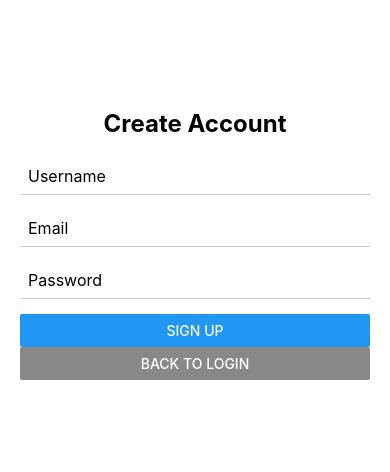
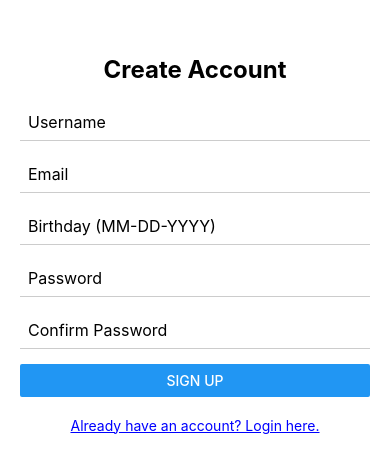
Before and after one commit to futuresfsake/TaleTrade, a React Native app: screen /Register in a window 390 px wide. Shown: the part 178-650 px from the top of the page. Built offline with nearby package versions, Linux system fonts and the light colour scheme.

Commit message:
build: update dependencies and finalize user registration with birthday. firestore worked

```diff
--- a/package.json
+++ b/package.json
@@ -12,6 +12,7 @@
   "dependencies": {
     "@react-native-firebase/app": "^24.0.0",
     "@react-native-firebase/auth": "^24.0.0",
+    "@react-native-firebase/firestore": "^24.0.0",
     "@react-native/new-app-screen": "0.85.1",
     "@react-navigation/native": "^7.2.2",
     "@react-navigation/native-stack": "^7.14.11",
--- a/src/screens/auth/RegisterScreen.tsx
+++ b/src/screens/auth/RegisterScreen.tsx
@@ -1,30 +1,70 @@
 import React, { useState } from 'react';
-import { View, Text, TextInput, StyleSheet, Button, Alert } from 'react-native';
-import { registerUser } from '../../services/authService'; // The Logic Connection
+import { View, Text, TextInput, StyleSheet, Button, Alert, TouchableOpacity } from 'react-native';
+import { registerUser } from '../../services/authService';
 
 const RegisterScreen = ({ navigation }: any) => {
+  const [username, setUsername] = useState('');
   const [email, setEmail] = useState('');
   const [password, setPassword] = useState('');
-  const [username, setUsername] = useState('');
+  const [confirmPassword, setConfirmPassword] = useState('');
+  const [birthday, setBirthday] = useState('');
+
+
+
+  const handleBirthdayChange = (text: string) => {
+  // 1. Remove any non-numeric characters if they somehow get in
+  const cleaned = text.replace(/[^0-9]/g, '');
+  let formatted = cleaned;
+
+  // 2. Auto-insert dashes for the MM-DD-YYYY format
+  if (cleaned.length > 2 && cleaned.length <= 4) {
+    formatted = `${cleaned.slice(0, 2)}-${cleaned.slice(2)}`;
+  } else if (cleaned.length > 4) {
+    formatted = `${cleaned.slice(0, 2)}-${cleaned.slice(2, 4)}-${cleaned.slice(4, 8)}`;
+  }
+
+  setBirthday(formatted);
+};
 
   const handleRegister = async () => {
-    // Basic check before triggering the backend
-    if (!email || !password || !username) {
+    // 1. Basic Validation
+    if (!email || !username || !birthday || !password || !confirmPassword ) {
       Alert.alert('Error', 'Please fill in all fields');
       return;
     }
 
+    // Split the birthday string to check values: [MM, DD, YYYY]
+  const parts = birthday.split('-');
+  const month = parseInt(parts[0]);
+  const day = parseInt(parts[1]);
+  const year = parseInt(parts[2]);
+
+  if (month < 1 || month > 12) {
+    Alert.alert('Invalid Date', 'Month must be between 01 and 12');
+    return;
+  }
+
+  if (day < 1 || day > 31) {
+    Alert.alert('Invalid Date', 'Day must be between 01 and 31');
+    return;
+  }
+
+  if (birthday.length < 10) {
+    Alert.alert('Invalid Date', 'Please use the full MM-DD-YYYY format');
+    return;
+  }
+
+    if (password !== confirmPassword) {
+      Alert.alert('Error', 'Passwords do not match');
+      return;
+    }
+
     try {
-      // 1. The Backend Handshake: Sending data to Firebase
-      await registerUser(email, password);
-
-      // 2. The Logic Transfer: Redirecting back to Login
-      Alert.alert('Success', 'Account created!', [
-        { text: 'OK', onPress: () => navigation.navigate('Login') }
-      ]);
-
+      // 2. Call the "Brains" in your service
+      await registerUser(email, password, username, birthday);
+      Alert.alert('Success', 'Account created successfully!');
+      navigation.navigate('Login'); // Redirect back to login
     } catch (error: any) {
-      // Handling common Firebase errors
       Alert.alert('Registration Failed', error.message);
     }
   };
@@ -48,6 +88,17 @@ const RegisterScreen = ({ navigation }: any) => {
         keyboardType="email-address"
         autoCapitalize="none"
       />
+     <TextInput
+  style={styles.input}
+  placeholder="Birthday (MM-DD-YYYY)"
+  value={birthday}
+  onChangeText={handleBirthdayChange} // Use the custom formatter here
+  keyboardType="numeric"
+  maxLength={10} // Limits to "01-01-2004"
+            // Limits input to 8 digits (MMDDYYYY)
+/>
+
+
 
       <TextInput
         style={styles.input}
@@ -57,13 +108,19 @@ const RegisterScreen = ({ navigation }: any) => {
         secureTextEntry
       />
 
+      <TextInput
+        style={styles.input}
+        placeholder="Confirm Password"
+        value={confirmPassword}
+        onChangeText={setConfirmPassword}
+        secureTextEntry
+      />
+
       <Button title="Sign Up" onPress={handleRegister} />
 
-      <Button
-        title="Back to Login"
-        onPress={() => navigation.goBack()}
-        color="#888"
-      />
+      <TouchableOpacity onPress={() => navigation.navigate('Login')}>
+        <Text style={styles.linkText}>Already have an account? Login here.</Text>
+      </TouchableOpacity>
     </View>
   );
 };
@@ -71,7 +128,8 @@ const RegisterScreen = ({ navigation }: any) => {
 const styles = StyleSheet.create({
   container: { flex: 1, padding: 20, justifyContent: 'center', backgroundColor: '#fff' },
   title: { fontSize: 24, marginBottom: 20, textAlign: 'center', fontWeight: 'bold' },
-  input: { borderBottomWidth: 1, borderBottomColor: '#ccc', marginBottom: 15, padding: 8, fontSize: 16 }
+  input: { borderBottomWidth: 1, borderBottomColor: '#ccc', marginBottom: 15, padding: 8, fontSize: 16 },
+  linkText: { color: 'blue', marginTop: 20, textAlign: 'center', textDecorationLine: 'underline' },
 });
 
 export default RegisterScreen;
--- a/src/services/authService.ts
+++ b/src/services/authService.ts
@@ -1,19 +1,23 @@
 import auth from '@react-native-firebase/auth';
+import firestore from '@react-native-firebase/firestore';
 
 // We define what the parameters are (: string) to fix the red lines
-export const registerUser = async (email: string, password: string) => {
+export const registerUser = async (email: string, password: string, username: string, birthday: string) => {
   try {
+    // 1. Create the user account in Firebase Auth
     const userCredential = await auth().createUserWithEmailAndPassword(email, password);
-    console.log('User account created & signed in!');
+    const { uid } = userCredential.user;
+
+    // 2. Store the Username in the Firestore 'Users' collection
+    await firestore().collection('Users').doc(uid).set({
+      username: username,
+      email: email,
+      birthday: birthday,
+      createdAt: firestore.FieldValue.serverTimestamp(),
+    });
+
     return userCredential.user;
-  } catch (error: any) { // Adding ': any' allows us to read error.code
-    // Basic error handling for the transfer
-    if (error.code === 'auth/email-already-in-use') {
-      console.log('That email address is already in use!');
-    }
-    if (error.code === 'auth/invalid-email') {
-      console.log('That email address is invalid!');
-    }
+  } catch (error: any) {
     throw error;
   }
 };
```
Also changed, not shown: 2 other files (tests, documents, lock files or other folders).
